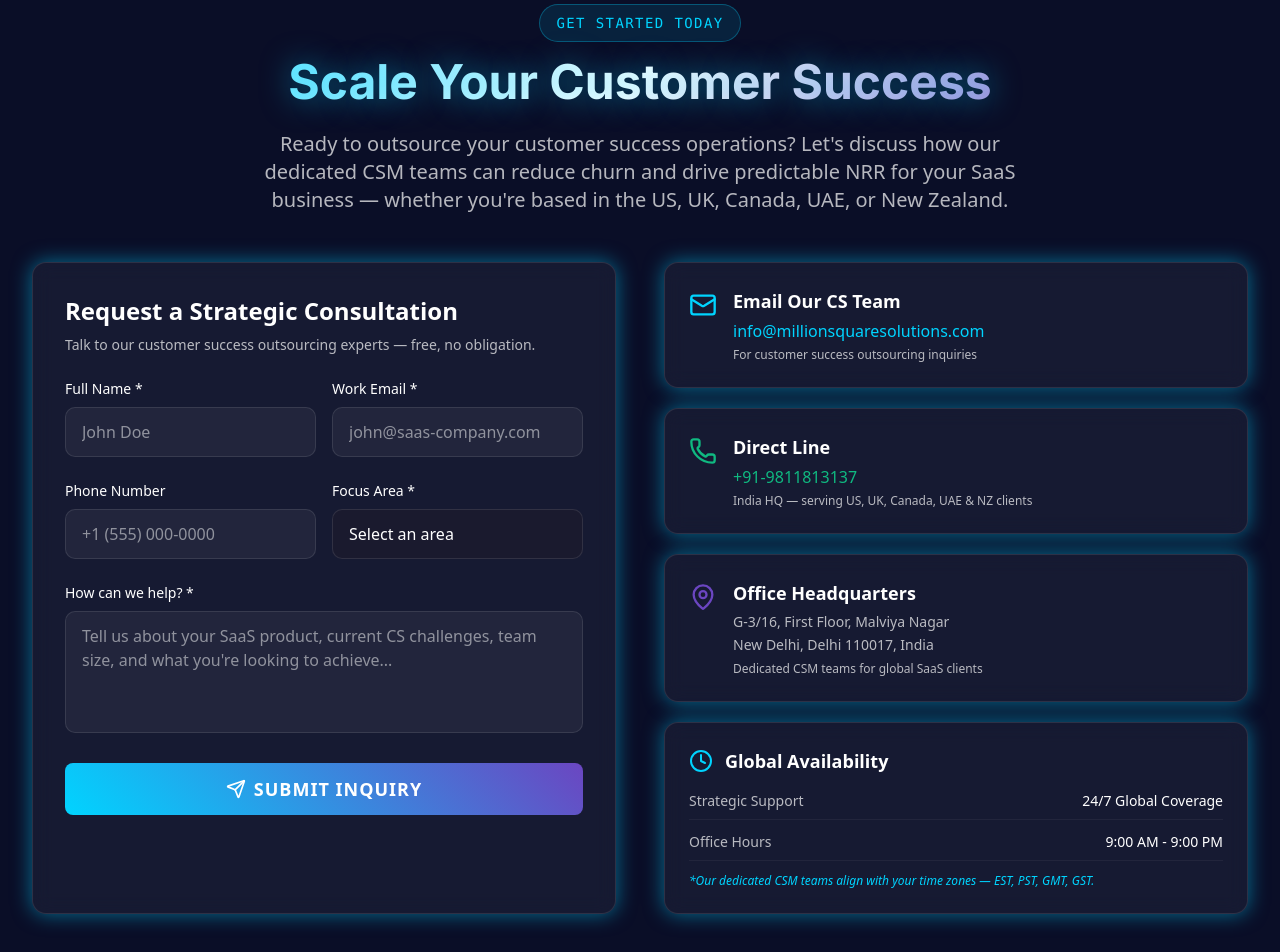
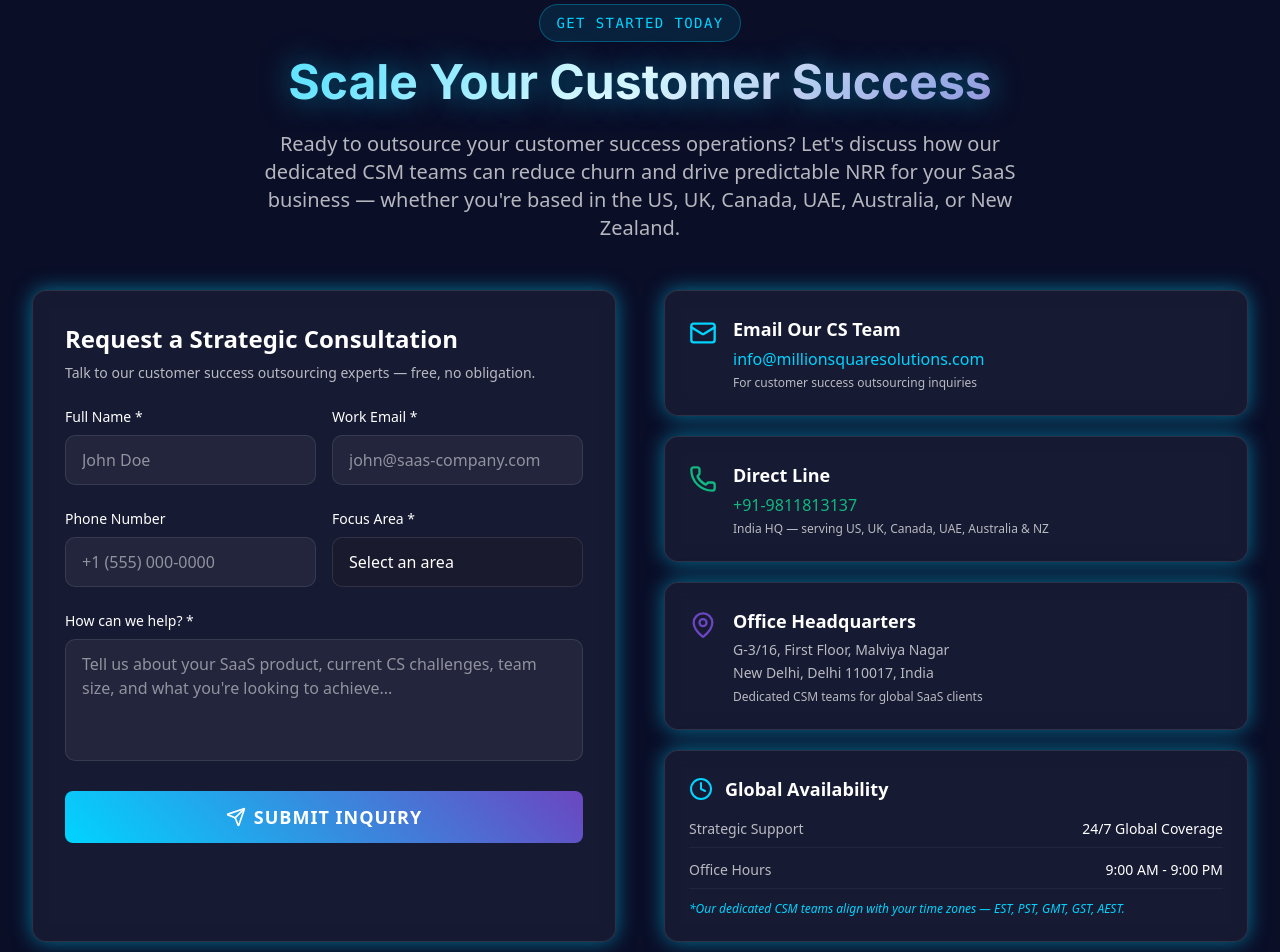
Before and after one commit to coolguy1753/millionsquaresolutions, a React (Vite) app in the folder million-square-solutions 2/: page / in a window 1280 px wide. Shown: the part 6260-7212 px from the top of the page. Built offline with nearby package versions, Linux system fonts and the light colour scheme.

Commit message:
Update ContactSection with Australia in text

```diff
--- a/million-square-solutions 2/src/components/ContactSection.jsx
+++ b/million-square-solutions 2/src/components/ContactSection.jsx
@@ -42,7 +42,7 @@
             Scale Your Customer Success
           </h2>
           <p className="text-xl text-muted-foreground max-w-3xl mx-auto">
-            Ready to outsource your customer success operations? Let's discuss how our dedicated CSM teams can reduce churn and drive predictable NRR for your SaaS business — whether you're based in the US, UK, Canada, UAE, or New Zealand.
+            Ready to outsource your customer success operations? Let's discuss how our dedicated CSM teams can reduce churn and drive predictable NRR for your SaaS business — whether you're based in the US, UK, Canada, UAE, Australia, or New Zealand.
           </p>
         </div>
 
@@ -131,7 +131,7 @@
                 <a href="tel:+919811813137" className="text-accent hover:text-white transition-colors">
                   +91-9811813137
                 </a>
-                <p className="text-muted-foreground text-xs mt-1">India HQ — serving US, UK, Canada, UAE & NZ clients</p>
+                <p className="text-muted-foreground text-xs mt-1">India HQ — serving US, UK, Canada, UAE, Australia & NZ</p>
               </div>
             </div>
 
@@ -162,7 +162,7 @@
                   <span className="text-white font-medium text-sm">9:00 AM - 9:00 PM</span>
                 </div>
                 <p className="text-xs text-primary italic mt-2">
-                  *Our dedicated CSM teams align with your time zones — EST, PST, GMT, GST.
+                  *Our dedicated CSM teams align with your time zones — EST, PST, GMT, GST, AEST.
                 </p>
               </div>
             </div>
```
